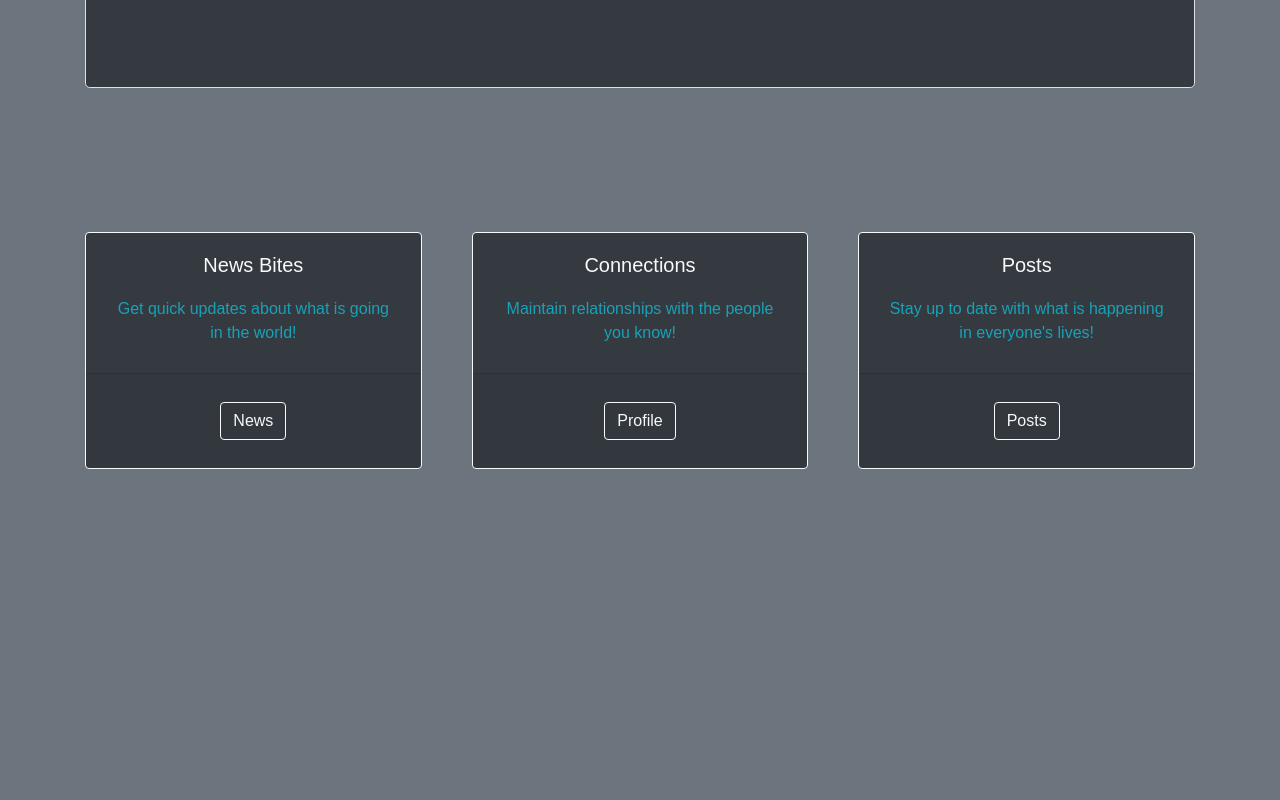
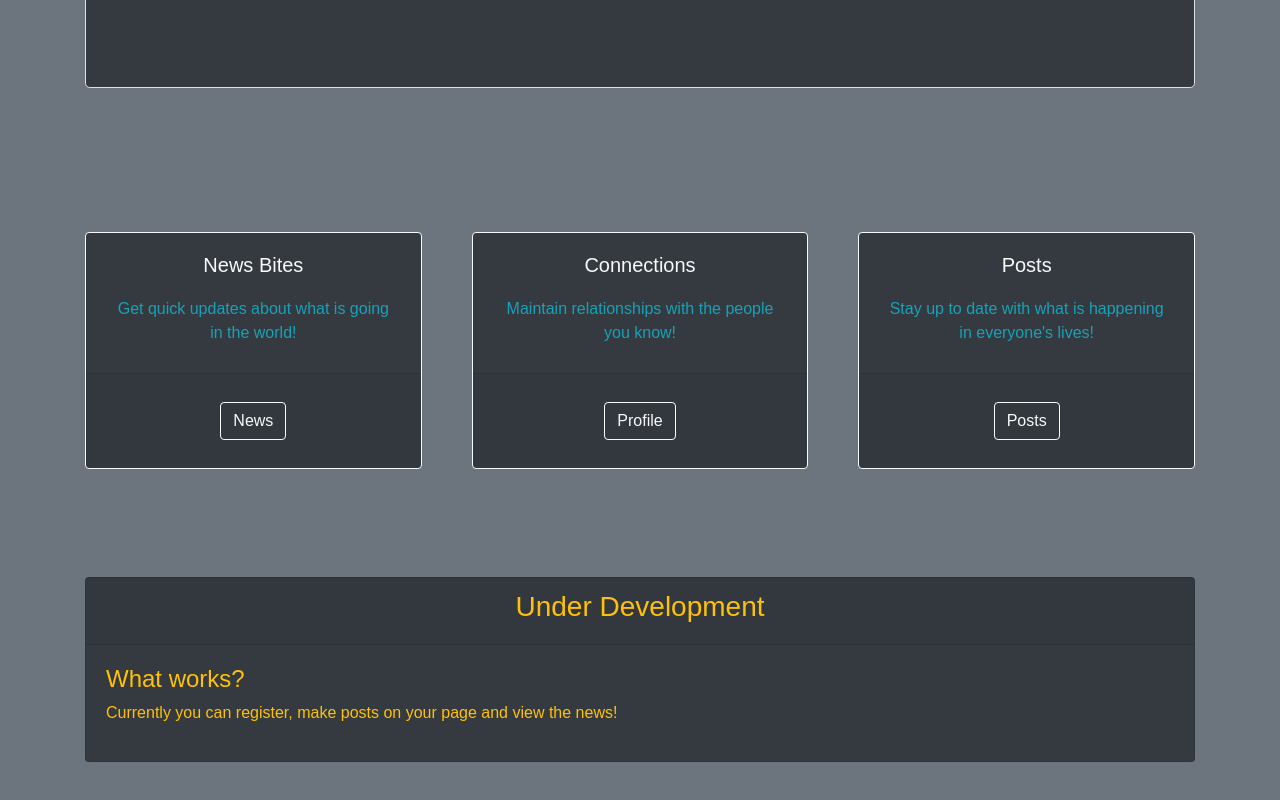
Before and after one commit to onlytruejeremy/quicksocial, a React (Create React App) app in the folder client/: page / in a window 1280 px wide. Shown: the part 589-1389 px from the top of the page. Before the commit the page ends 1118 px from the top, so only its background shows below. Built offline with nearby package versions, Linux system fonts and the light colour scheme.

Commit message:
Added development Banner

```diff
--- a/client/src/components/main/Main.jsx
+++ b/client/src/components/main/Main.jsx
@@ -8,6 +8,7 @@ import {
   Container,
   CardColumns,
   Alert,
+  Row,
 } from "react-bootstrap";
 import { useHistory } from "react-router-dom";
 const Main = (props) => {
@@ -49,7 +50,7 @@ const Main = (props) => {
           <p>
             <Button
               variant="outline-light"
-              name="login"
+              name="connections"
               onClick={pageChange}
               className="mx-auto m-3 p-3"
             >
@@ -124,6 +125,22 @@ const Main = (props) => {
             </Card>
           </CardColumns>
         </CardDeck>
+        <Row className="ml-1 mr-1 mt-5 mb-5 w-100 mx-auto">
+          <Card className="bg-dark text-warning mx-auto w-100">
+            <Card.Header>
+              <h3>Under Development</h3>
+            </Card.Header>
+            <Card.Body>
+              <Card.Text>
+                <h4 className="mr-auto text-left">What works?</h4>
+                <p className="mr-auto text-left">
+                  Currently you can register, make posts on your page and view
+                  the news!
+                </p>
+              </Card.Text>
+            </Card.Body>
+          </Card>
+        </Row>
       </Container>
     </>
   );
--- a/client/src/components/profile/Profile.jsx
+++ b/client/src/components/profile/Profile.jsx
@@ -2,6 +2,7 @@ import React from "react";
 import { useHistory, withRouter } from "react-router-dom";
 import { Container, Col, Row, Card, Button, Form } from "react-bootstrap";
 import MyPosts from "../posts/MyPosts";
+import { AuthContext } from "../../context/Auth";
 
 const Profile = (props) => {
   const history = useHistory();
@@ -15,6 +16,7 @@ const Profile = (props) => {
         break;
     }
   };
+  const { currentUser } = React.useContext(AuthContext);
   return (
     <Container className="mt-5 mx-auto">
       <Row>
@@ -22,7 +24,9 @@ const Profile = (props) => {
           <Card className="bg-dark border border-light text-light">
             <Card.Header className="m-3 p-1">
               <i className="fas fa-user fa-10x text-light"></i>
-              <Card.Text className="m-1 p-2">James Smith</Card.Text>
+              <Card.Text className="m-1 p-2">
+                {currentUser.firstName} {currentUser.lastName}
+              </Card.Text>
             </Card.Header>
             <Card.Body>
               <Card.Text>
@@ -52,7 +56,7 @@ const Profile = (props) => {
             </Card.Body>
           </Card>
         </Col>
-        <Col md={8} className="mt-5 mb-5 ml-auto mt-auto">
+        <Col md={8} className="mt-5 mb-5">
           <Card className="bg-dark border border-light text-light">
             <Card.Header>
               <Card.Text>Quick Actions</Card.Text>
```
